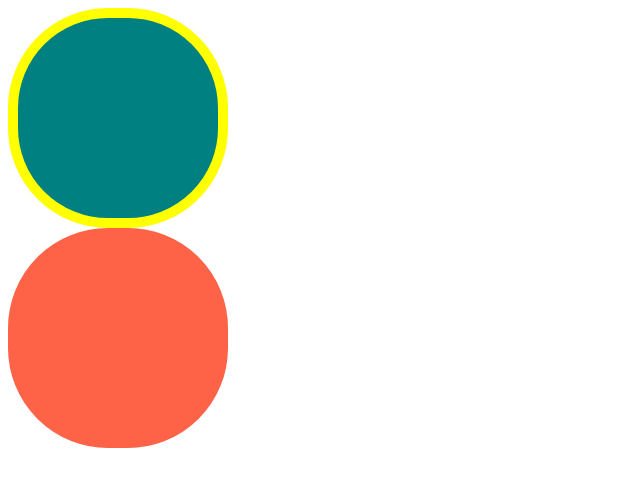
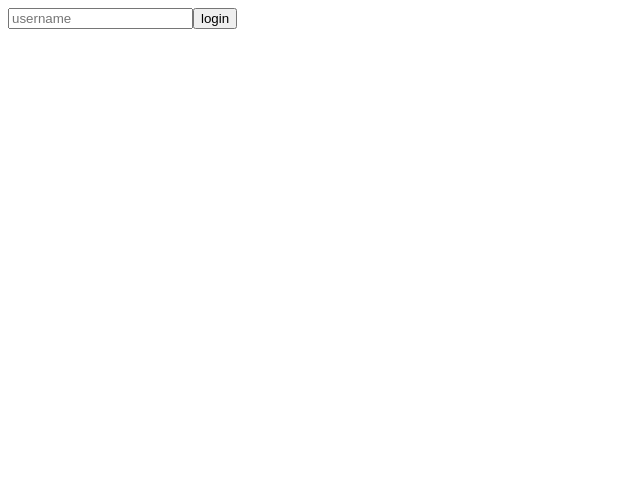
Before and after one commit to kellydevv/typescript101, a React (Create React App) app: page / in a window 1280 px wide. Shown: the top 486 px of the page, without its empty margins (0-640 px from the left). Built offline with nearby package versions, Linux system fonts and the light colour scheme.

Commit message:
3.5수업을 위해 circle.tsx삭제 &App.tsx 업뎃

```diff
--- a/package.json
+++ b/package.json
@@ -12,6 +12,7 @@
     "@types/react-dom": "^18.0.8",
     "react": "^18.2.0",
     "react-dom": "^18.2.0",
+    "react-router-dom": "^5.3.4",
     "react-scripts": "5.0.1",
     "styled-components": "^5.3.6",
     "typescript": "^4.8.4",
--- a/src/App.tsx
+++ b/src/App.tsx
@@ -1,22 +1,14 @@
 import styled from "styled-components";
-import Circle from "./Circle";
-
 
 function App() {
   return (
     <div>
-        <Circle borderColor="yellow" bgColor="teal"/>
-        <Circle bgColor="tomato"/>
-      {/* component를 type을 한다== component에게 type을 준다==
-      typescript에게 어떤 type인지 설명한다 */}
+      <form>
+        <input type="text" placeholder="username" />
+        <button>login</button>
+      </form>
     </div>
-  )
+  );
 }
 
 export default App;
-
-// typescript에게 내 component가 가져야하는 prop을 설명한다.
-// JS에서 prop types는 prop이 거기에 있는지 없는지 확인해주지만, 코드를 실행한
-// "후"에만 확인 가능하다.(브라우저콘솔)
-// TS를 사용하는 이유는 코드가 실행되기 "전"에 오류를 확인하기 위해서이다.
-// 그러므로TS에서는 prop types를 사용하지 않는다.
--- a/src/Circle.tsx
+++ /dev/null
@@ -1,35 +0,0 @@
-import styled from "styled-components";
-import React,{useState} from "react";
-
-interface ContainerProps {
-      bgColor: string;
-      borderColor: string;
-};
-
-//TS에게 Container가 bgColor를 받을것이라고 하려면 <...>추가
-const Container = styled.div<ContainerProps>`
-height:200px;
-width:200px;
-background-color:${(props) =>props.bgColor};
-border-radius: 100px;
-border:10px solid ${(props) =>props.borderColor};
-`;
-
-//interface: ogject shape(객체모양)을 TS에게 설명해줌
-//interface안에다가 object sahpe설명해줌(a:number이런식)
-interface CircleProps {
-      bgColor:string;
-      borderColor?:string;
-}
-
-
-//"bgColor의 타입은 circleprops의 object이다" 라고 설명
-function Circle({bgColor, borderColor}:CircleProps) {
-      const[counter,setCounter] =useState<number|string>(1);
-      return <Container bgColor={bgColor} borderColor={borderColor ?? bgColor} />;
-};
-
-export default Circle;
-
-//1. 어떻게 우리 자신과 props를 interface를 사용하여 보호하는지
-//2.
```
Also changed, not shown: src/index.tsx (+7 -6 lines), src/styled.d.ts (added, +11 -0 lines), src/theme.ts (added, +13 -0 lines), 1 other file (tests, documents, lock files or other folders).
